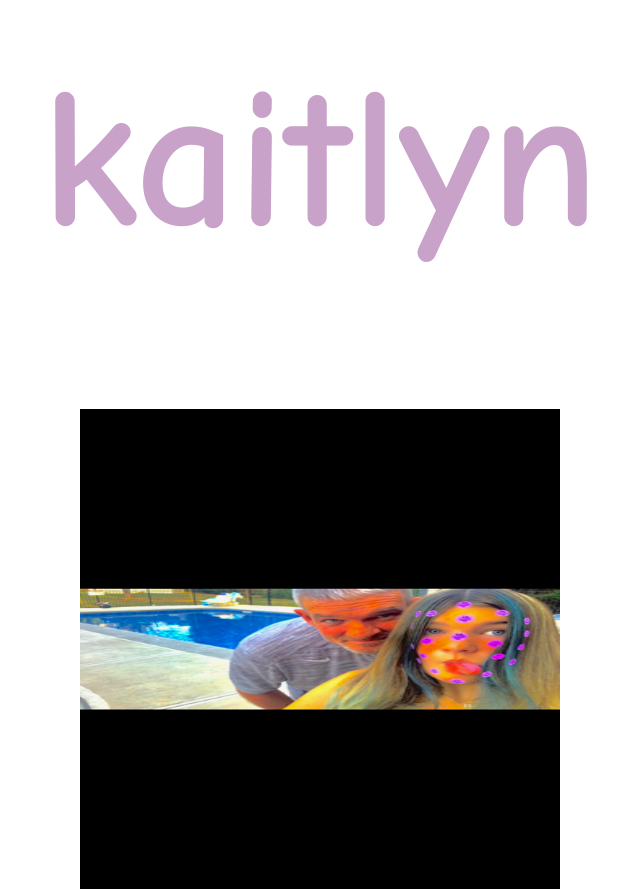
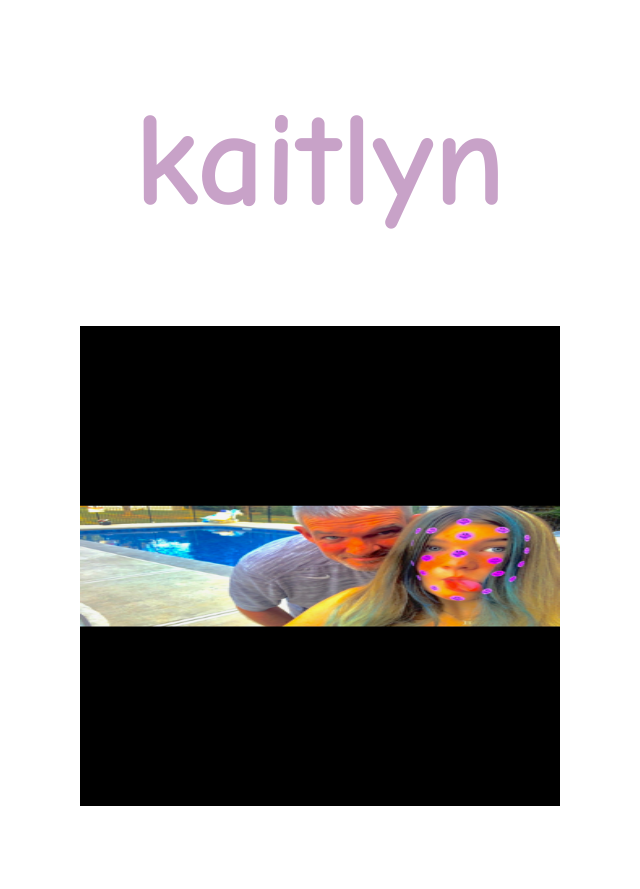
Before and after one commit to egsutton212/kaitlyn, a plain HTML site: page index.html in a window 1280 px wide. Shown: the whole page, without its empty margins (320-960 px from the left). After the commit the page ends 806 px from the top, so only its background shows below. Drawn offline with Linux system fonts and the light colour scheme.

Commit message:
Update index.html

```diff
--- a/index.html
+++ b/index.html
@@ -15,7 +15,7 @@
         }
         h1 {
             color: #C8A2C8;
-            font-size: 150pt;
+            font-size: 100pt;
             font-family: 'Comic Sans MS', cursive, sans-serif;
             text-align: center;
         }
```
